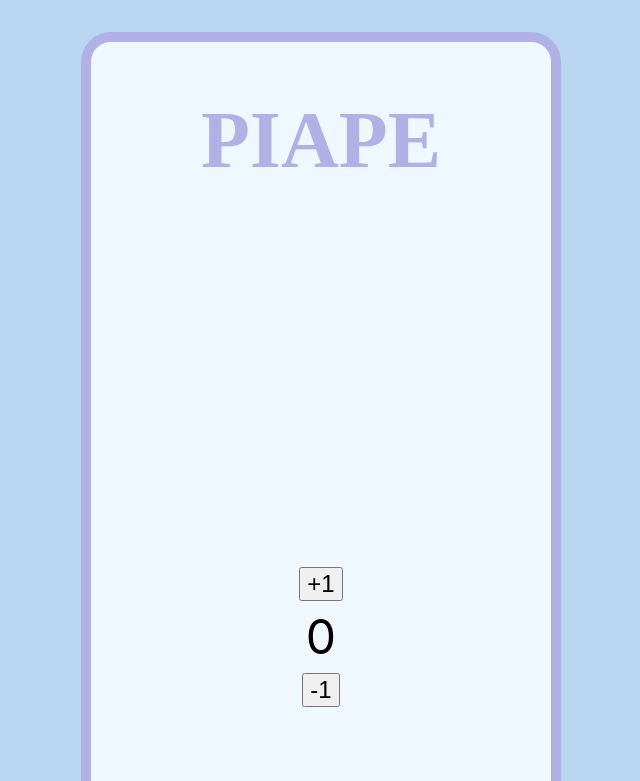
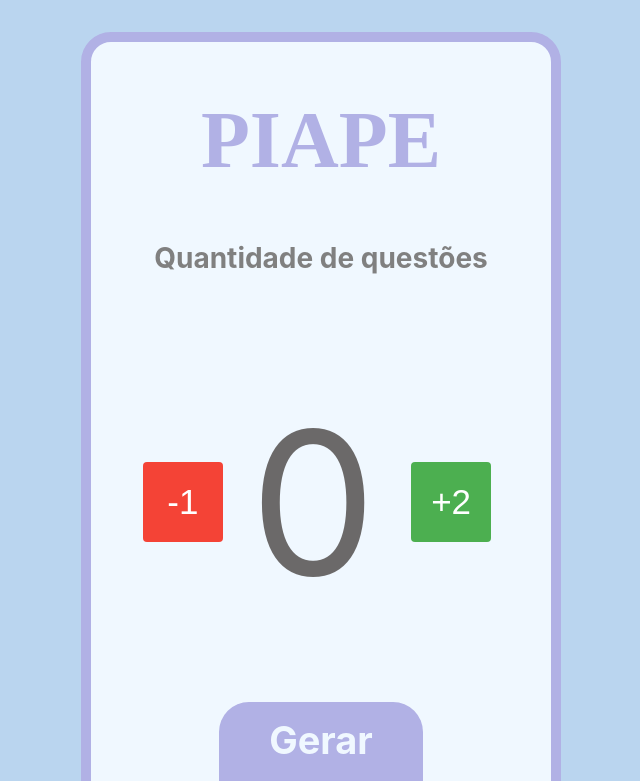
Before and after one commit to PatrickT3/PIAPE_Porject, a React (Vite) app in the folder piap-project/: page /NumberQ in a window 1280 px wide. Shown: the top 781 px of the page, without its empty margins (319-959 px from the left). Built offline with nearby package versions, Linux system fonts and the light colour scheme; a web font is replaced by a local one.

Commit message:
termino da page number e inicio do dload

```diff
--- /dev/null
+++ b/piap-project/src/pages/Dload/Dload.jsx
@@ -0,0 +1,7 @@
+import "./Dload.css";
+
+export const Dload = () => {
+  return (
+    <div>Dload</div>
+  )
+}
--- a/piap-project/src/pages/NumberQ/NumberQ.css
+++ b/piap-project/src/pages/NumberQ/NumberQ.css
@@ -1,18 +1,64 @@
 /* App.css */
 .App {
     display: flex;
-    flex-direction: column;
     justify-content: center;
     align-items: center;
-    height: 100vh;
+    color: #6b6969;
   }
+h2{
+  color: #808080;
+  font-size: 28px;
+  text-align: center;
+}
 
-  .botao {
-    font-size: 24px;
+.botao1,.botao2 {
+    font-size: 35px;
     margin: 0 10px;
     cursor: pointer;
-  }
+    width: 80px;
+    height: 80px;
+}
+.botao1 {
+    background-color: #4caf50; /* Cor de fundo verde */
+    color: white; /* Cor do texto branco */
+    border: none; /* Sem borda */
+    padding: 10px 20px; /* Espaçamento interno */
+    text-align: center; /* Alinhamento do texto */
+    text-decoration: none; /* Sem sublinhado */
+    display: inline-block; /* Mostrar como elemento de bloco */
+    border-radius: 4px; /* Cantos arredondados */
+}
+.botao2 {
+    background-color: #f44336; /* Cor de fundo vermelha */
+    color: white; /* Cor do texto branco */
+    border: none; /* Sem borda */
+    padding: 10px 20px; /* Espaçamento interno */
+    text-align: center; /* Alinhamento do texto */
+    text-decoration: none; /* Sem sublinhado */
+    display: inline-block; /* Mostrar como elemento de bloco */
+    margin: 4px 2px; /* Margem entre os botões */
+    cursor: pointer; /* Cursor do mouse */
+    border-radius: 4px; /* Cantos arredondados */
+}
 
-  .numero {
-    font-size: 48px;
-  }
+
+.numero {
+    font-size: 200px;
+    padding: 10px;
+    margin: 40px 15px;
+}
+
+.button-last{
+  width: 40%;
+  border-radius: 30px;
+  margin: 0 auto;
+  font-size: 38px;
+  padding: 10px;
+  font-weight: bold;
+  background-color: rgb(177, 177, 229);
+  color: aliceblue;
+}
+.button-last:hover{
+  cursor: pointer;
+  background-color: blueviolet;
+}
--- a/piap-project/src/pages/NumberQ/NumberQ.jsx
+++ b/piap-project/src/pages/NumberQ/NumberQ.jsx
@@ -1,27 +1,39 @@
 import { useState } from 'react';
 import './NumberQ.css';
+import {useNavigate} from "react-router-dom"
 
 function NumberQ() {
   const [numero, setNumero] = useState(0);
+  const navigate = useNavigate();
 
   const aumentarNumero = () => {
-    setNumero(numero + 1);
+    setNumero(numero + 2);
   };
 
   const diminuirNumero = () => {
     setNumero(numero - 1);
   };
+  const gerarDoc = (numm) => {
+    console.log(numm);
+    navigate("/Dload");
+  }
 
   return (
-    <div className="App">
-      <button onClick={aumentarNumero} className="botao">
-        +1
-      </button>
-      <div className="numero">{numero}</div>
-      <button onClick={diminuirNumero} className="botao">
-        -1
-      </button>
-    </div>
+    <section>
+      <h2>Quantidade de questões</h2>
+      <div className="App">
+        <button onClick={diminuirNumero} className="botao2">
+          -1
+        </button>
+        <div className="numero">{numero}</div>
+        <button onClick={aumentarNumero} className="botao1">
+          +2
+        </button>
+      </div>
+      <div className='button-last' onClick={() => gerarDoc(numero)}>
+       Gerar doc.
+      </div>
+    </section>
   );
 }
 
```
Also changed, not shown: piap-project/src/main.jsx (+9 -0 lines), piap-project/src/pages/Dload/Dload.css (added).
